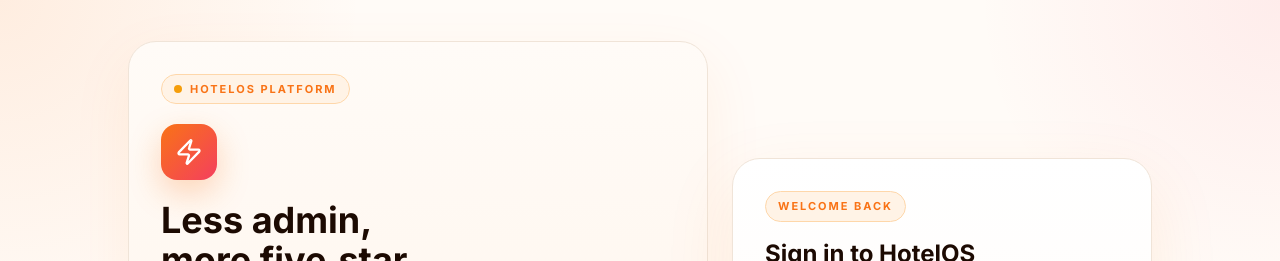
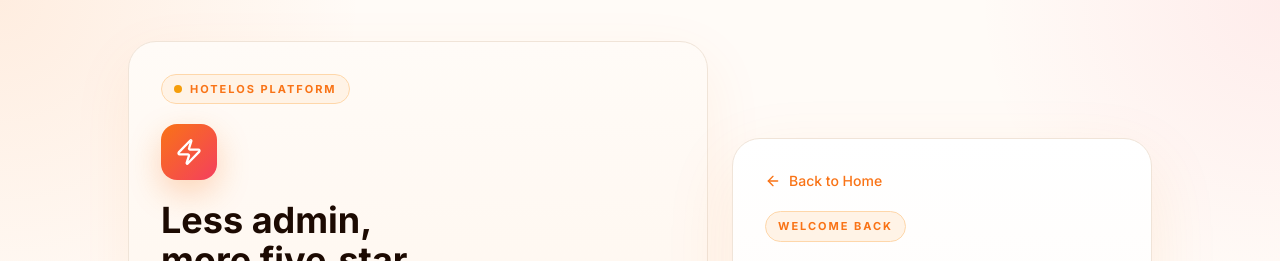
Before and after one commit to TausifM/HotelOS-Web, a Next.js app: page /auth/login in a window 1280 px wide. Shown: the top 261 px of the page. Built offline with nearby package versions, Linux system fonts and the light colour scheme; no server answers.

Commit message:
new forgot page added

```diff
--- a/next.config.js
+++ b/next.config.js
@@ -8,6 +8,10 @@
       {
         protocol: 'https',
         hostname: '*.amazonaws.com',
+      },
+      {
+        protocol: 'https',
+        hostname: 'images.unsplash.com',
       },
     ],
   },
--- a/src/app/auth/login/page.tsx
+++ b/src/app/auth/login/page.tsx
@@ -4,7 +4,7 @@
 import { useRouter } from 'next/navigation';
 import Link from 'next/link';
 import toast from 'react-hot-toast';
-import { Eye, EyeOff, Zap } from 'lucide-react';
+import { ArrowLeft, Eye, EyeOff, Zap } from 'lucide-react';
 import { useAuthStore } from '@/store/auth.store';
 import api from '@/lib/api';
 
@@ -34,8 +34,8 @@
 
   const f =
     (k: keyof typeof form) =>
-    (e: React.ChangeEvent<HTMLInputElement>) =>
-      setForm((p) => ({ ...p, [k]: e.target.value }));
+      (e: React.ChangeEvent<HTMLInputElement>) =>
+        setForm((p) => ({ ...p, [k]: e.target.value }));
 
   async function handleSubmit(e: React.FormEvent) {
     e.preventDefault();
@@ -135,10 +135,10 @@
               {/* Feature cards — 2x2 grid */}
               <div className="grid grid-cols-2 gap-2.5 mt-5">
                 {[
-                  { title: 'AI ID Scan Check-In',   desc: 'Auto-fill guest details by scanning any government ID.',  bg: '#FFFBEB', border: '#FDE68A', color: AMBER },
-                  { title: 'Voice Task Commands',    desc: 'Create housekeeping tasks using simple voice commands.',   bg: '#FFF1F2', border: '#FECDD3', color: CORAL },
-                  { title: 'Dynamic Hotel Data',     desc: 'Room rates, folios & Wi-Fi pulled live from your APIs.',   bg: '#FFF7ED', border: '#FED7AA', color: MELON },
-                  { title: 'Live Staff Workflows',   desc: 'Real-time concierge updates and guest request handling.',  bg: '#F5F3FF', border: '#DDD6FE', color: '#7C3AED' },
+                  { title: 'AI ID Scan Check-In', desc: 'Auto-fill guest details by scanning any government ID.', bg: '#FFFBEB', border: '#FDE68A', color: AMBER },
+                  { title: 'Voice Task Commands', desc: 'Create housekeeping tasks using simple voice commands.', bg: '#FFF1F2', border: '#FECDD3', color: CORAL },
+                  { title: 'Dynamic Hotel Data', desc: 'Room rates, folios & Wi-Fi pulled live from your APIs.', bg: '#FFF7ED', border: '#FED7AA', color: MELON },
+                  { title: 'Live Staff Workflows', desc: 'Real-time concierge updates and guest request handling.', bg: '#F5F3FF', border: '#DDD6FE', color: '#7C3AED' },
                 ].map((item) => (
                   <div
                     key={item.title}
@@ -235,8 +235,17 @@
               boxShadow: '0 24px 70px rgba(249,115,22,0.10)',
             }}
           >
+            <Link
+              href="/"
+              className="inline-flex items-center gap-2 text-sm font-medium mb-5 hover:underline"
+              style={{ color: MELON }}
+            >
+              <ArrowLeft className="w-4 h-4" />
+              Back to Home
+            </Link>
             {/* Header */}
             <div className="mb-6">
+
               <div
                 className="inline-flex items-center gap-2 px-3 py-1.5 rounded-full mb-4"
                 style={{
--- a/src/components/components/Contact.tsx
+++ b/src/components/components/Contact.tsx
@@ -20,7 +20,7 @@
   {
     icon: MapPin,
     label: "Address",
-    value: "Bangalore, Karnataka, India",
+    value: "White Field, Beside Rose Layout, Bangalore, Karnataka, India",
     href: null,
   },
   {
--- a/src/components/components/WhatsAppButton.tsx
+++ b/src/components/components/WhatsAppButton.tsx
@@ -83,14 +83,14 @@
             >
               Start Free Trial — 120 din free
             </Link>
-            <a
+            {/* <a
               href={WA_LINK}
               target="_blank"
               rel="noopener noreferrer"
               className="w-12 h-12 rounded-xl bg-green-500 flex items-center justify-center shrink-0"
             >
               <WhatsAppIcon className="w-6 h-6 text-white" />
-            </a>
+            </a> */}
           </motion.div>
         )}
       </AnimatePresence>
```
